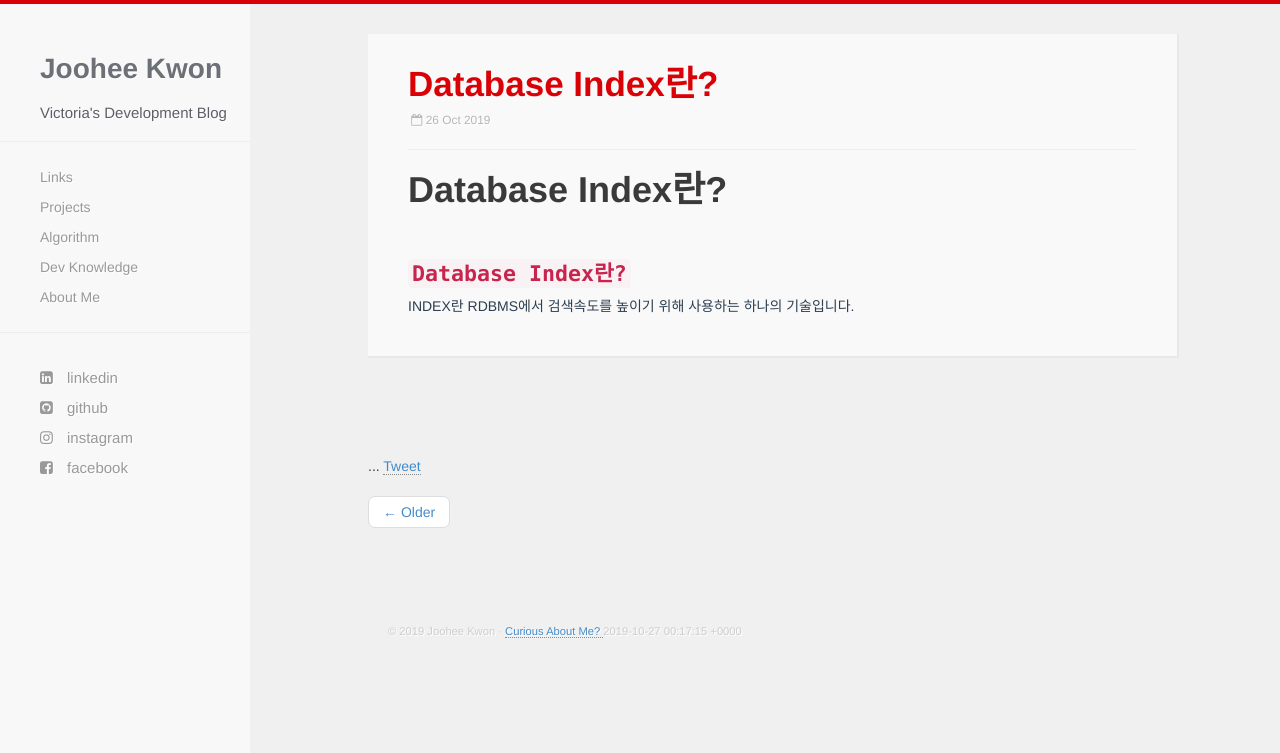
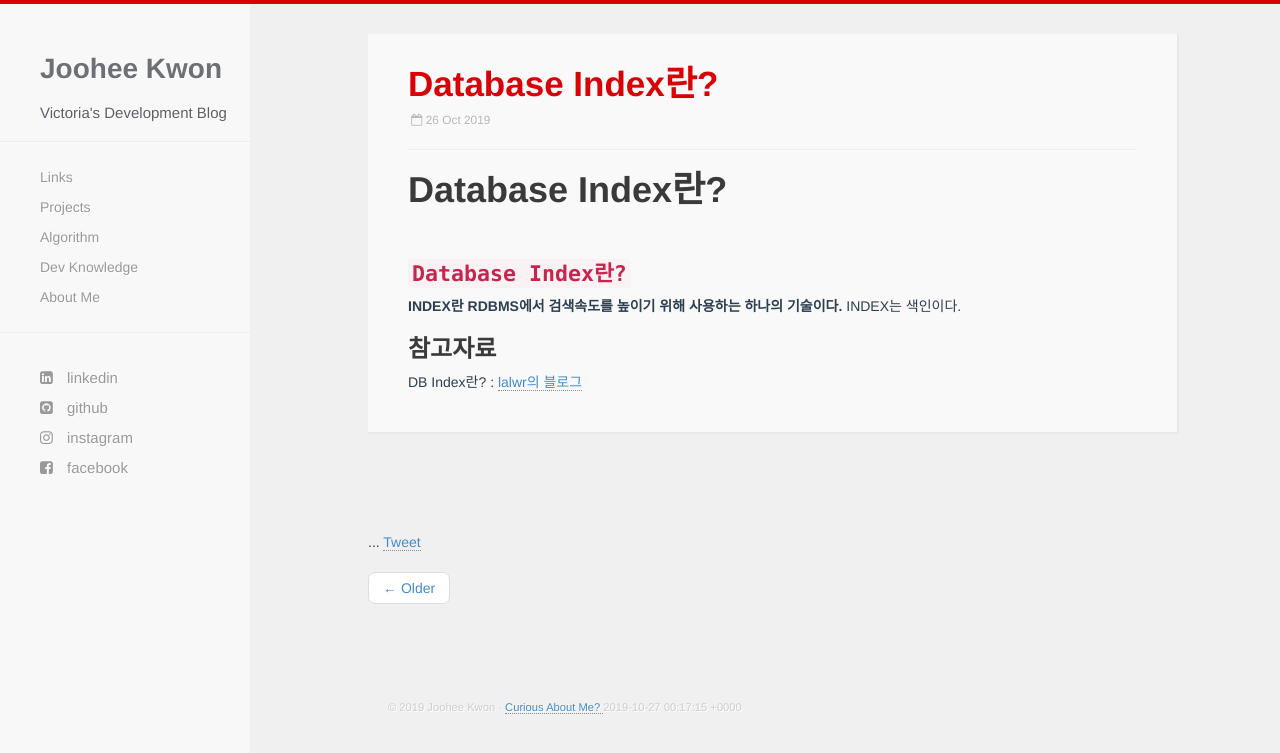
Before and after one commit to victoriagjh/victoriagjh.github.io, a Jekyll site: the page built from _devKnowledge/2019-10-26-Database Index란?.markdown, in a window 1280 px wide. Shown: the top 753 px of the page. Built offline with Jekyll 4.4.1, drawn with Linux system fonts in a browser that asks for light colours; nearby versions of some CDN libraries; comment, search, counter and statistics services are not loaded.

Commit message:
upload the database index reivew

```diff
--- a/_devKnowledge/2019-10-22-백엔드 개발자를 꿈꾸다.markdown
+++ b/_devKnowledge/2019-10-22-백엔드 개발자를 꿈꾸다.markdown
@@ -119,5 +119,5 @@ JAVA 생태계에서 보통 웹 어플리케이션을 개발하는데까지는
 모든 서버 어플리케이션이 비동기로 개발되어야 할 필요는 없지만, 트레픽이 많아서 동기/쓰레드 기반으로는 자원을 효율적으로 쓸 수없는 시스템에서는 택할만한 선택지이다.
 
 ### 참고자료
-백엔드 개발자를 꿈꾸는 학생개발자에게 : [D2][Naver D2].
+백엔드 개발자를 꿈꾸는 학생개발자에게 : [Naver_D2][D2]
 [D2]: https://d2.naver.com/news/3435170
--- a/_devKnowledge/2019-10-26-Database Index란?.markdown
+++ b/_devKnowledge/2019-10-26-Database Index란?.markdown
@@ -10,4 +10,12 @@ comments: true
 <br>
 
 ### `Database Index란?`
-INDEX란 RDBMS에서 검색속도를 높이기 위해 사용하는 하나의 기술입니다.
+**INDEX란 RDBMS에서 검색속도를 높이기 위해 사용하는 하나의 기술이다.**
+INDEX는 색인이다.
+
+
+### 참고자료
+DB Index란? : [lalwr의 블로그][lalwr]
+
+
+[lalwr]:https://lalwr.blogspot.com/2016/02/db-index.html
```
